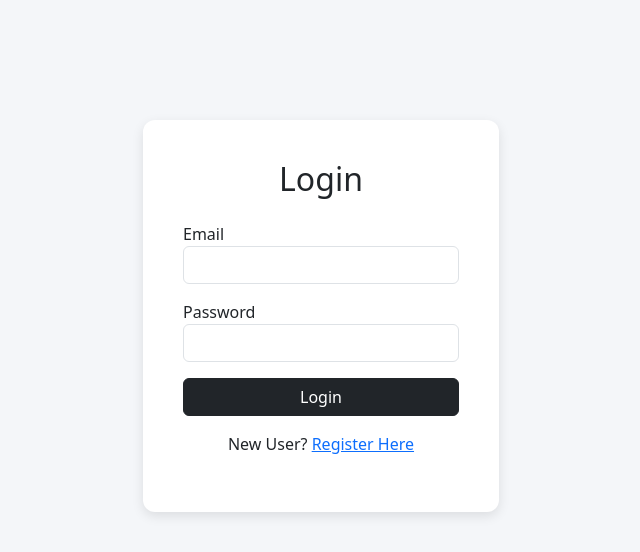
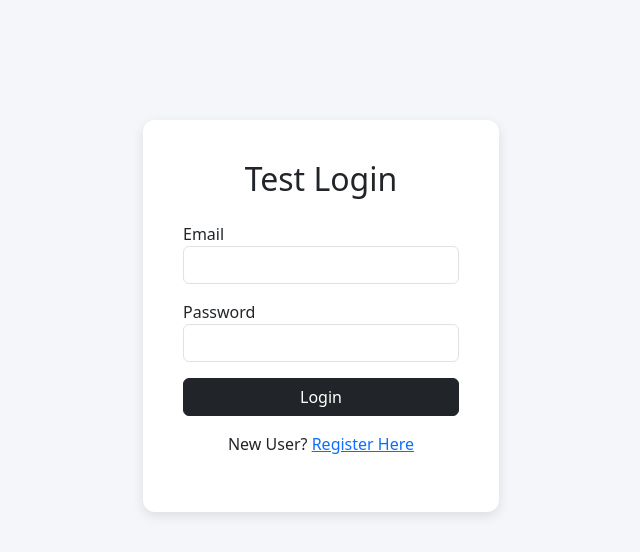
Before and after one commit to yoginderbagga/flask-postgres-backend, a Flask app: page /login in a window 1280 px wide. Shown: the top 552 px of the page, without its empty margins (319-959 px from the left). Run offline with Flask 3, Linux system fonts and the light colour scheme; some libraries are stand-ins or nearby versions.

Commit message:
Testing Deployment

```diff
--- a/templates/login.html
+++ b/templates/login.html
@@ -26,7 +26,7 @@
 
             <div class="login-card">
 
-                <h2 class="text-center mb-4">Login</h2>
+                <h2 class="text-center mb-4">Test Login</h2>
 
                 <form method="POST">
 
```
